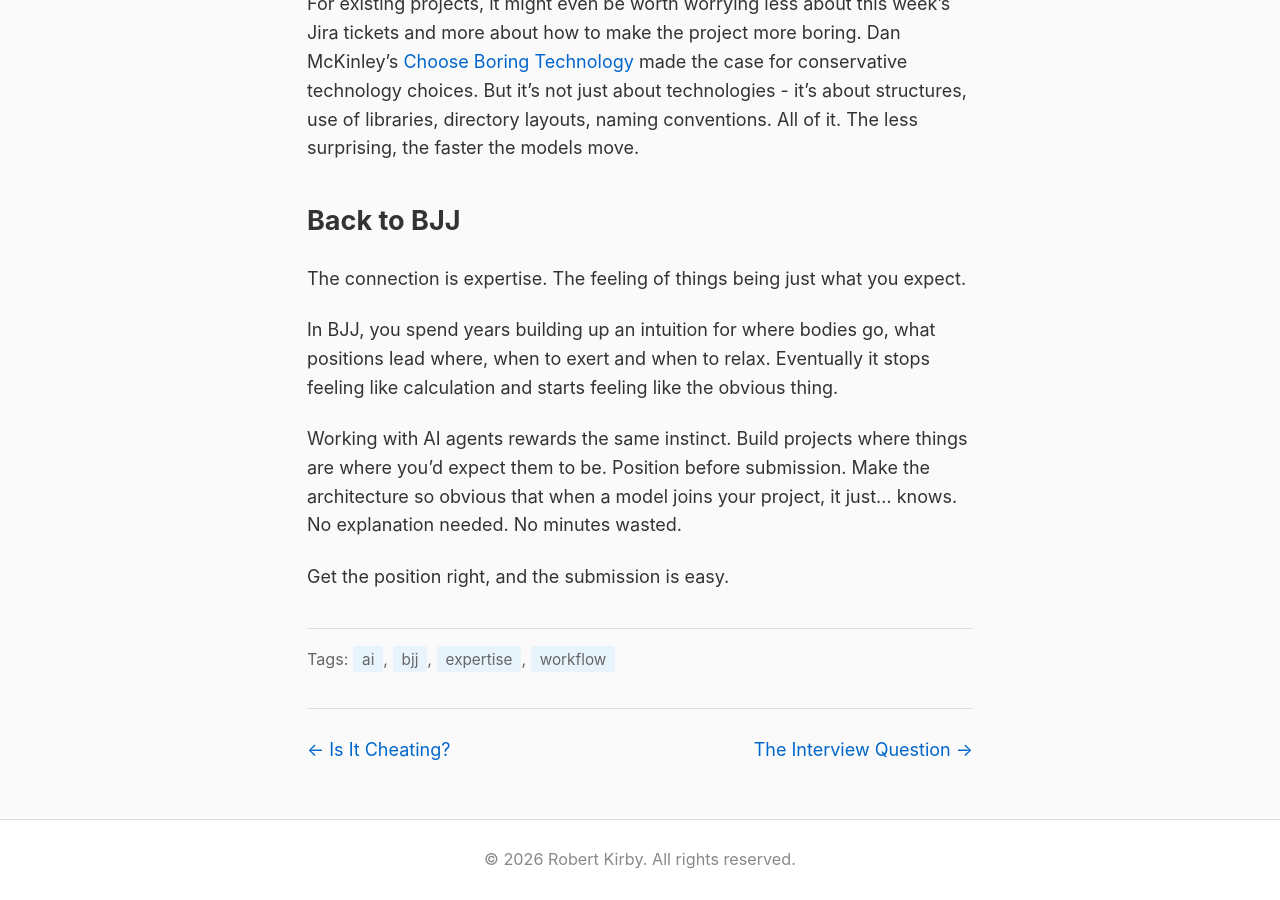
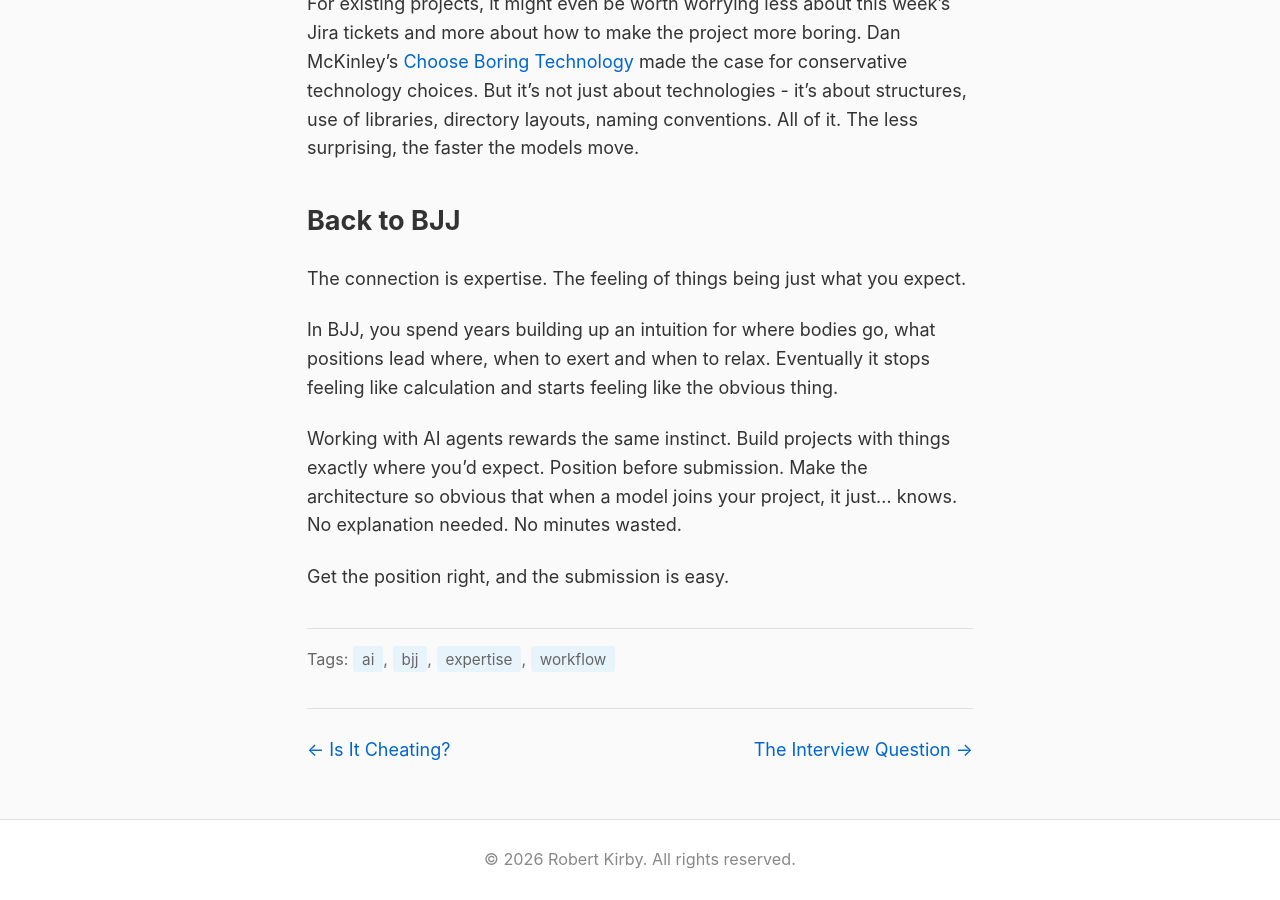
Before and after one commit to rob137/rob137.github.io, a Jekyll site: the page built from _posts/2026-01-03-position-before-submission.md, in a window 1280 px wide and 900 px high, scrolled down 3241 px. Built offline with Jekyll 4.4.1, drawn with Linux system fonts in a browser that asks for light colours.

Commit message:
Fix where/where repetition
🤖 Generated with [Claude Code](https://claude.com/claude-code)

Co-Authored-By: Claude Opus 4.5 <noreply@anthropic.com>

```diff
--- a/_posts/2026-01-03-position-before-submission.md
+++ b/_posts/2026-01-03-position-before-submission.md
@@ -64,6 +64,6 @@ The connection is expertise. The feeling of things being just what you expect.
 
 In BJJ, you spend years building up an intuition for where bodies go, what positions lead where, when to exert and when to relax. Eventually it stops feeling like calculation and starts feeling like the obvious thing.
 
-Working with AI agents rewards the same instinct. Build projects where things are where you'd expect them to be. Position before submission. Make the architecture so obvious that when a model joins your project, it just... knows. No explanation needed. No minutes wasted.
+Working with AI agents rewards the same instinct. Build projects with things exactly where you'd expect. Position before submission. Make the architecture so obvious that when a model joins your project, it just... knows. No explanation needed. No minutes wasted.
 
 Get the position right, and the submission is easy.
```
